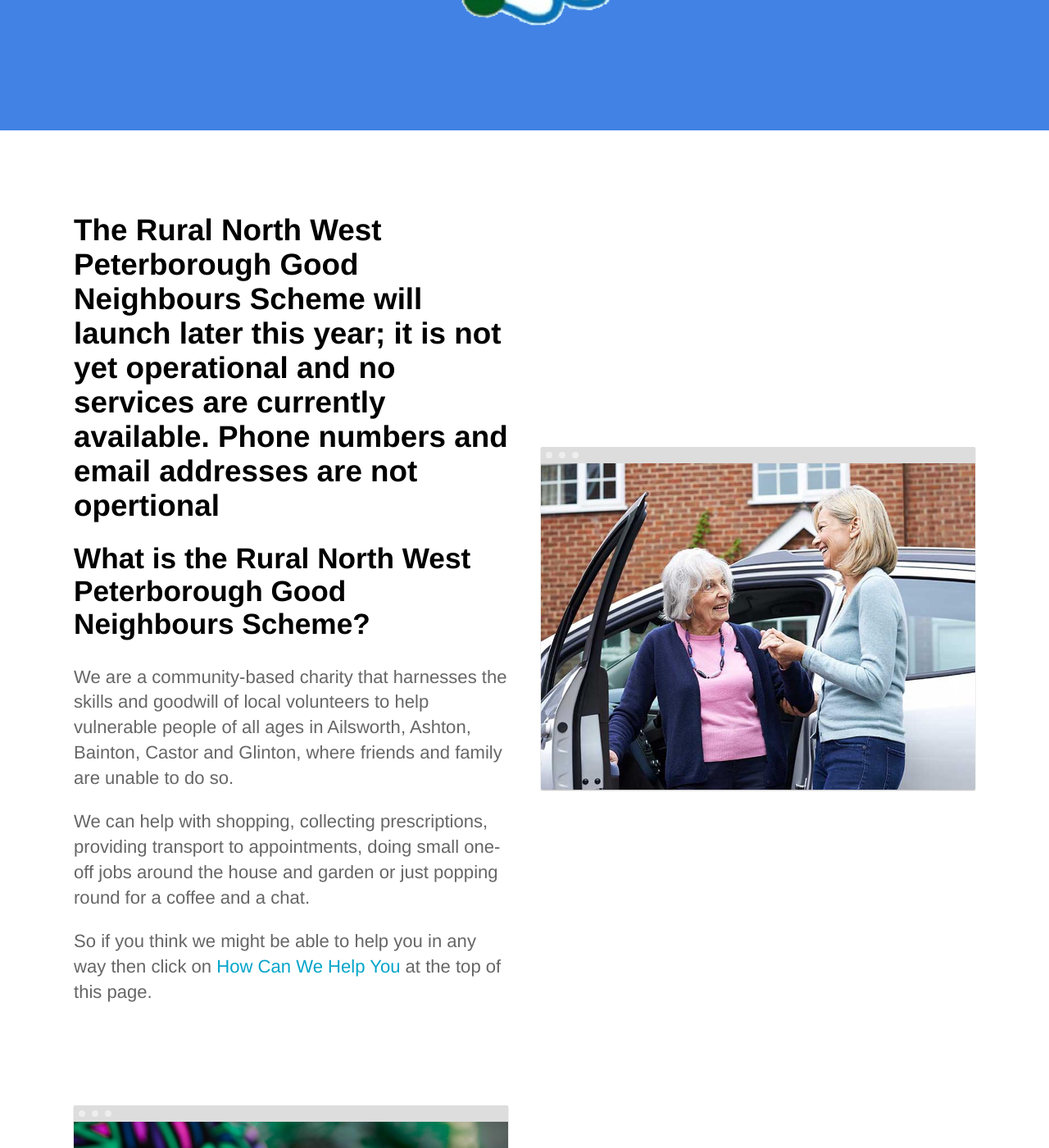
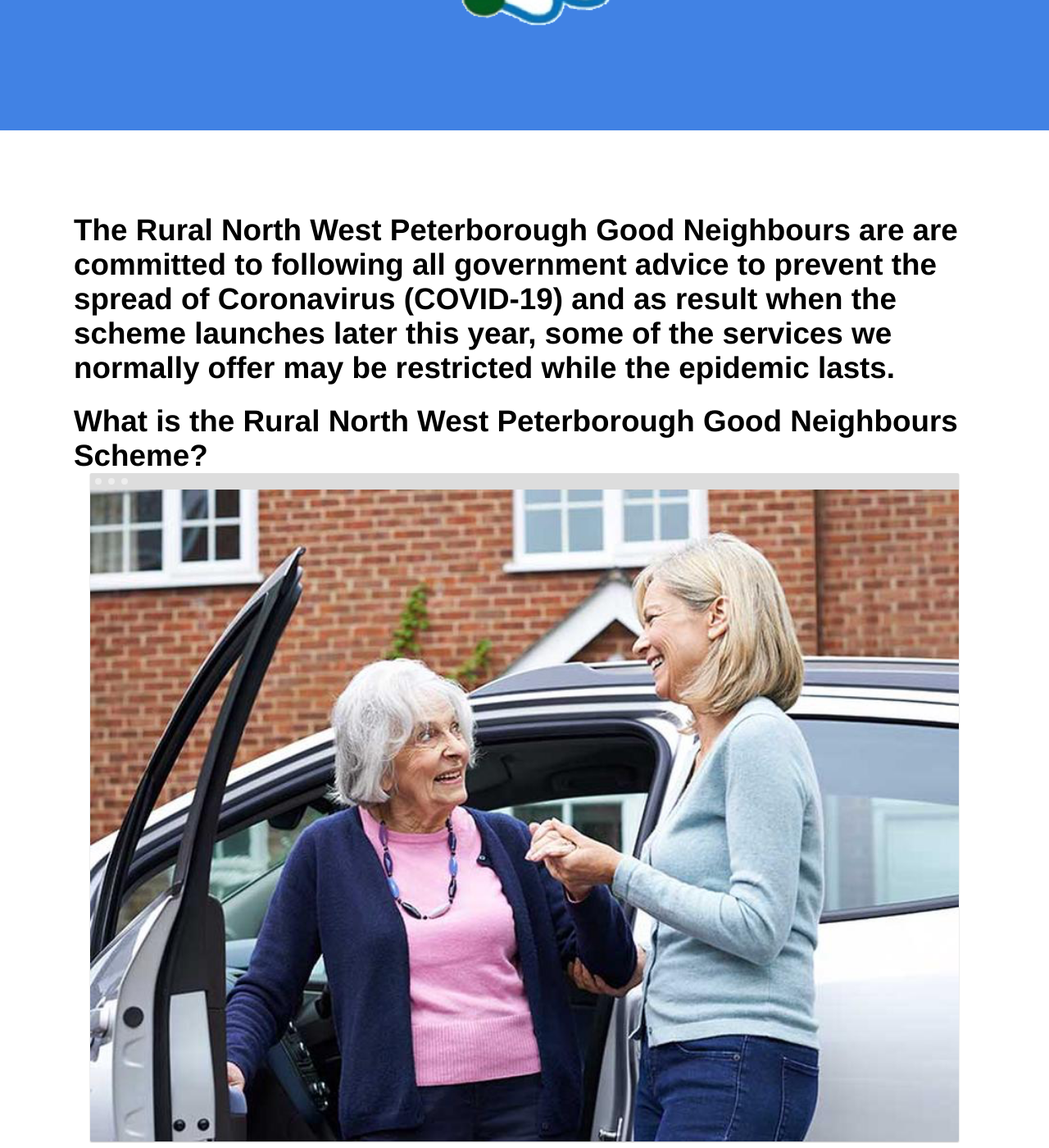
Before and after one commit to chriswilde1946/goodneighboursrp.org.uk, a Jekyll site: the page built from index.html, in a window 1280 px wide and 1400 px high, scrolled down 514 px. Shown: the whole window at 82% size. Built offline with Jekyll 4.4.1, drawn with Linux system fonts in a browser that asks for light colours; some of the changed text lies outside the part shown.

Commit message:
Update index.html

```diff
--- a/index.html
+++ b/index.html
@@ -18,22 +18,26 @@ description: Track and optimize your sales team in real time
 		<div class="container flex">
 			<div class="text editable">
 
-				<h1><strong>The Rural North West Peterborough Good Neighbours Scheme will launch later this year; it is not yet operational and no services are currently available. Phone numbers and email addresses are not opertional</strong></h1><p>
+				<h1><strong> The Rural North West Peterborough Good Neighbours are are committed to following all government advice to prevent the spread of Coronavirus (COVID-19) and as result when the scheme launches later this year, some of the services we normally offer may be restricted while the epidemic lasts.  </strong></h1><p>
+
+			<div>
+		<div>
 
 
-				<h2><strong>What is the Rural North West Peterborough Good Neighbours Scheme?</strong></h2>
+				<h1><strong>What is the Rural North West Peterborough Good Neighbours Scheme?</strong></h1>
 
-						<p>We are a community-based charity that harnesses the skills and goodwill of local volunteers to help vulnerable people of all ages in Ailsworth, Ashton, Bainton, Castor and Glinton, where friends and family are unable to do so. <p>We can help with shopping, collecting prescriptions, providing transport to appointments, doing small one-off jobs around the house and garden or just popping round for a coffee and a chat.<p>
-						So if you think we might be able to help you in any way then click on <a href="/help-me"> How Can We Help You </a> at the top of this page.</p>
-
-				</h2>
-				<p> </p>
-			</div>
+					</div>
 			<div class="image">
 				<img src="{{ site.baseurl }}/images/volunteerdriving.png" alt="Screenshot" class="screenshot editable" />
 			</div>
-		</div>
+		</div>	<p>We are a community-based charity that harnesses the skills and goodwill of local volunteers to help vulnerable people of all ages in Ailsworth, Ashton, Bainton, Castor and Glinton, where friends and family are unable to do so. <p>We can help with shopping, collecting prescriptions, providing transport to appointments, doing small one-off jobs around the house and garden or just popping round for a coffee and a chat.<p>
+						So if you think we might be able to help you in any way then click on <a href="/help-me"> How Can We Help You </a> at the top of this page. e</p>
+
+
 	</section>
+				</h2>
+				<p> </p>
+
 
 	<section>
 		<div class="container flex">
```
